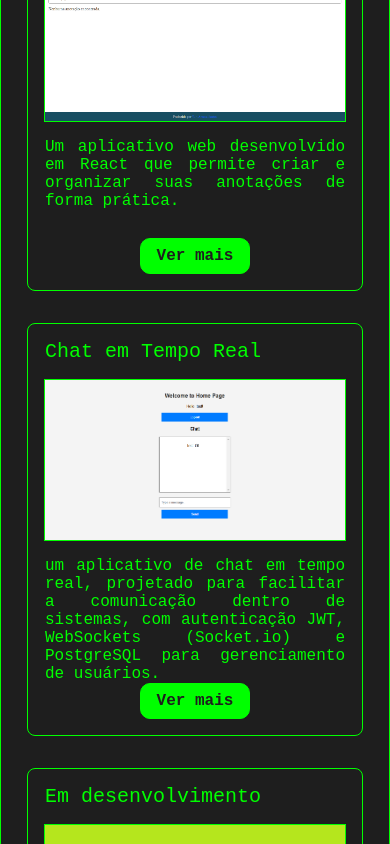
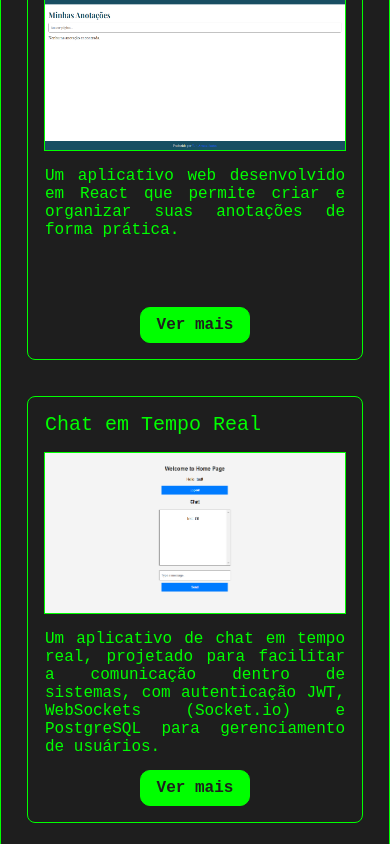
Before and after one commit to grilo-org/20250704_094249_candidato_Yuri-amaralsantos_portfolio-site, a React (Vite) app: page /about in a window 390 px wide. Shown: the part 1220-2064 px from the top of the page. Built offline with nearby package versions, Linux system fonts and the light colour scheme.

Commit message:
Alterando ProjectSection de flex para grid

```diff
--- a/src/components/ProjectCard.css
+++ b/src/components/ProjectCard.css
@@ -37,7 +37,7 @@
 
   width: 100%;
   max-width: 300px;
-  min-height: 100px;
+  min-height: 140px;
 }
 
 #desc p {
@@ -52,6 +52,7 @@
   font-weight: bold;
   background-color: #00ff00;
   color: #1e1e1e;
+
   padding: 0.5rem 1rem;
   text-decoration: none;
   display: inline-block;
--- a/src/components/ProjectSection.css
+++ b/src/components/ProjectSection.css
@@ -1,11 +1,19 @@
 #projetos {
-  display: flex;
-  align-items: center;
-  flex-direction: row; /* Display children in a row */
-  flex-wrap: wrap; /* Allow wrapping to the next line if space runs out */
-  gap: 2rem; /* Space between cards */
-  justify-content: center; /* Align cards to the start */
-  padding: 1rem 0; /* Add some padding for better spacing */
+  display: grid;
+  grid-template-columns: repeat(3, 1fr); /* 3 columns for PC */
+  gap: 2.3rem;
 }
 
-/* Ensure the ProjectCard component takes up equal space */
+/* Tablets (max-width: 1024px) */
+@media (max-width: 1024px) {
+  #projetos {
+    grid-template-columns: repeat(2, 1fr); /* 2 columns for tablets */
+  }
+}
+
+/* Mobile (max-width: 768px) */
+@media (max-width: 768px) {
+  #projetos {
+    grid-template-columns: repeat(1, 1fr); /* 1 column for mobile */
+  }
+}
--- a/src/components/ProjectSection.jsx
+++ b/src/components/ProjectSection.jsx
@@ -24,7 +24,7 @@ const ProjectsSection = () => {
     {
       title: "Chat em Tempo Real",
       description:
-        "um aplicativo de chat em tempo real, projetado para facilitar a comunicação dentro de sistemas, com autenticação JWT, WebSockets (Socket.io) e PostgreSQL para gerenciamento de usuários.",
+        "Um aplicativo de chat em tempo real, projetado para facilitar a comunicação dentro de sistemas, com autenticação JWT, WebSockets (Socket.io) e PostgreSQL para gerenciamento de usuários.",
       image: project3,
       link: "https://github.com/Yuri-amaralsantos/javascriptChatApp",
     },
```
